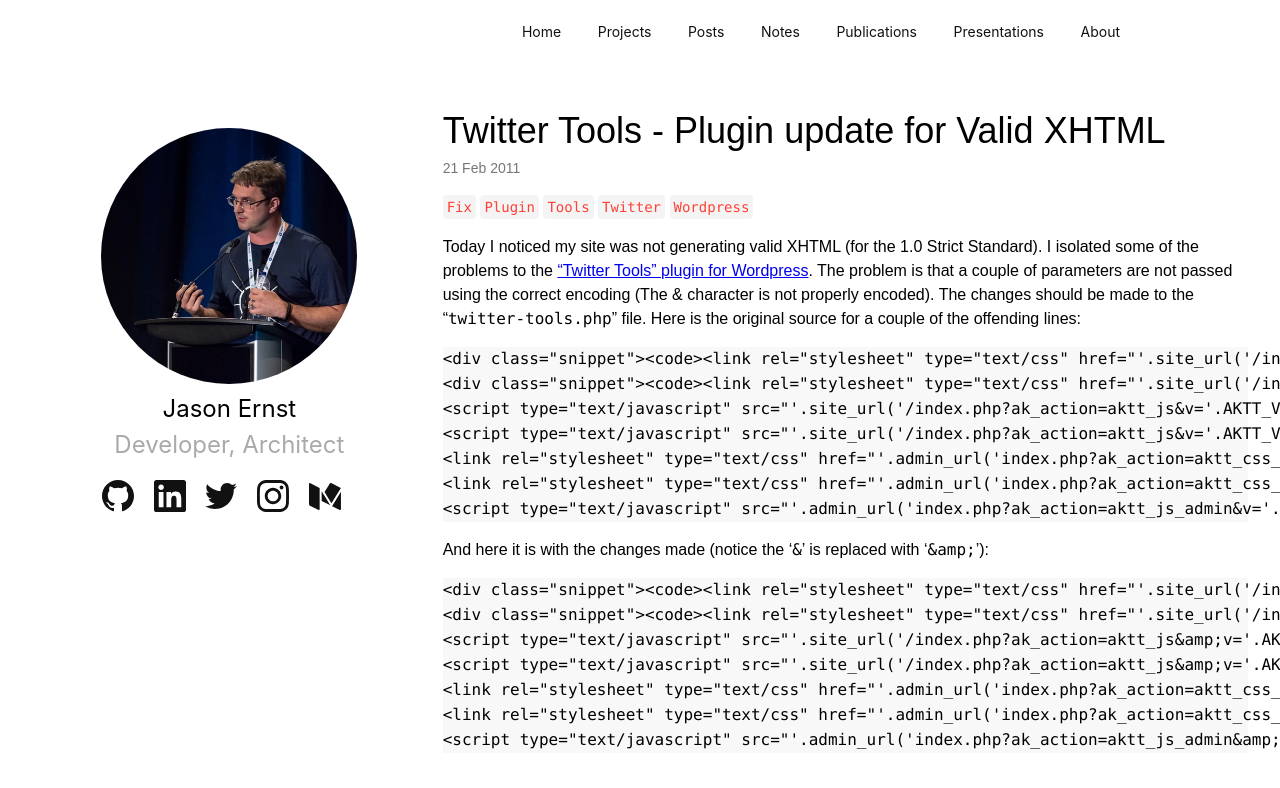
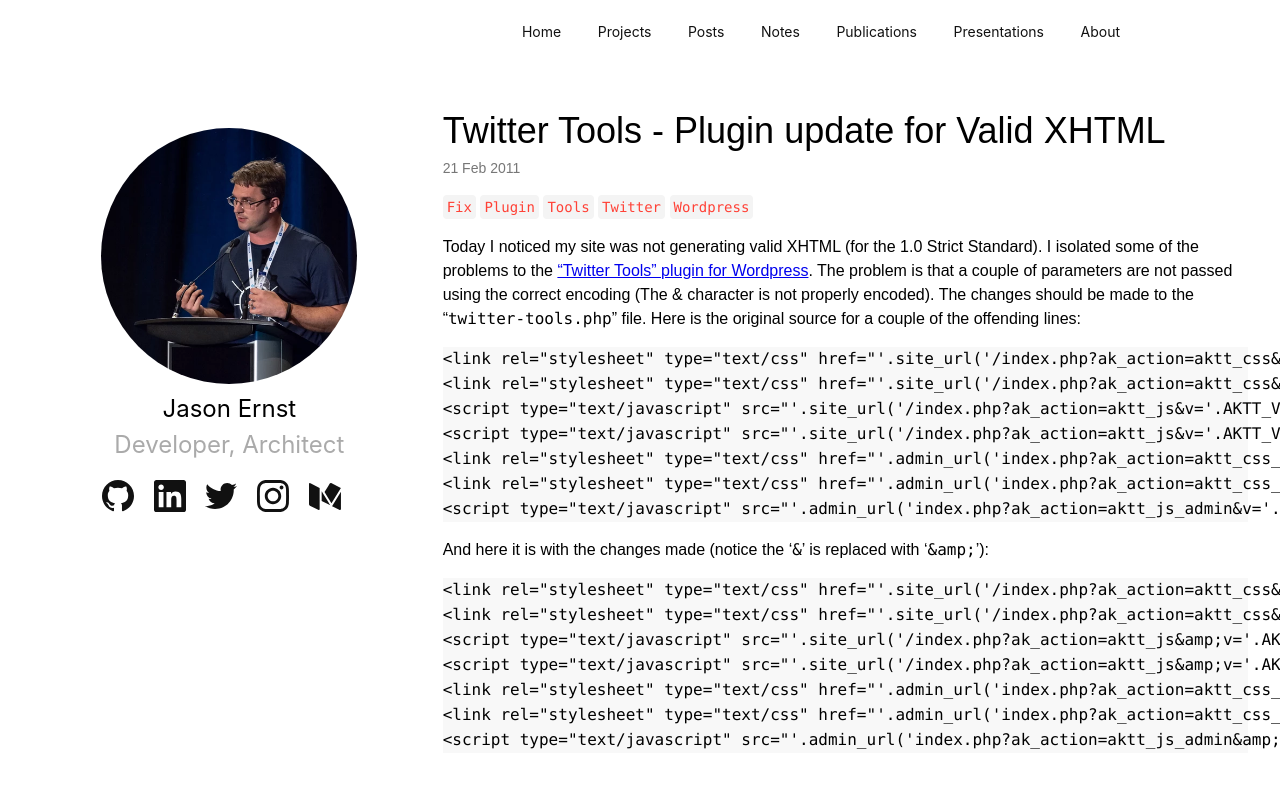
Before and after one commit to compscidr/old-compscidr.github.io, a Jekyll site: the page built from collections/_posts/2011-02-21-Twitter Tools-Plugin-update-for-Valid-XHTML.md, in a window 1280 px wide. Shown: the top 788 px of the page. Built offline with Jekyll 4.4.1, drawn with Linux system fonts in a browser that asks for light colours; nearby versions of some CDN libraries.

Commit message:
fixed the code in the example

````diff
--- a/collections/_posts/2011-02-21-Twitter Tools-Plugin-update-for-Valid-XHTML.md
+++ b/collections/_posts/2011-02-21-Twitter Tools-Plugin-update-for-Valid-XHTML.md
@@ -11,23 +11,23 @@
 Today I noticed my site was not generating valid XHTML (for the 1.0 Strict Standard). I isolated some of the problems to the ["Twitter Tools" plugin for Wordpress](https://crowdfavorite.com/wordpress/). The problem is that a couple of parameters are not passed using the correct encoding (The & character is not properly encoded). The changes should be made to the "```twitter-tools.php```" file. Here is the original source for a couple of the offending lines:
 
 ```
-<div class="snippet"><code><link rel="stylesheet" type="text/css" href="'.site_url('/index.php?ak_action=aktt_css&v='.AKTT_VERSION).'" />
-<div class="snippet"><code><link rel="stylesheet" type="text/css" href="'.site_url('/index.php?ak_action=aktt_css&v='.AKTT_VERSION).'" />
+<link rel="stylesheet" type="text/css" href="'.site_url('/index.php?ak_action=aktt_css&v='.AKTT_VERSION).'" />
+<link rel="stylesheet" type="text/css" href="'.site_url('/index.php?ak_action=aktt_css&v='.AKTT_VERSION).'" />
 <script type="text/javascript" src="'.site_url('/index.php?ak_action=aktt_js&v='.AKTT_VERSION).'"></script>
 <script type="text/javascript" src="'.site_url('/index.php?ak_action=aktt_js&v='.AKTT_VERSION).'"></script>
 <link rel="stylesheet" type="text/css" href="'.admin_url('index.php?ak_action=aktt_css_admin&v='.AKTT_VERSION).'" />
 <link rel="stylesheet" type="text/css" href="'.admin_url('index.php?ak_action=aktt_css_admin&v='.AKTT_VERSION).'" />
-<script type="text/javascript" src="'.admin_url('index.php?ak_action=aktt_js_admin&v='.AKTT_VERSION).'"></script></code></div>
+<script type="text/javascript" src="'.admin_url('index.php?ak_action=aktt_js_admin&v='.AKTT_VERSION).'"></script>
 ```
 
 And here it is with the changes made (notice the '```&```' is replaced with '```&amp;```'):
 
 ```
-<div class="snippet"><code><link rel="stylesheet" type="text/css" href="'.site_url('/index.php?ak_action=aktt_css&amp;v='.AKTT_VERSION).'" />
-<div class="snippet"><code><link rel="stylesheet" type="text/css" href="'.site_url('/index.php?ak_action=aktt_css&amp;v='.AKTT_VERSION).'" />
+<link rel="stylesheet" type="text/css" href="'.site_url('/index.php?ak_action=aktt_css&amp;v='.AKTT_VERSION).'" />
+<link rel="stylesheet" type="text/css" href="'.site_url('/index.php?ak_action=aktt_css&amp;v='.AKTT_VERSION).'" />
 <script type="text/javascript" src="'.site_url('/index.php?ak_action=aktt_js&amp;v='.AKTT_VERSION).'"></script>
 <script type="text/javascript" src="'.site_url('/index.php?ak_action=aktt_js&amp;v='.AKTT_VERSION).'"></script>
 <link rel="stylesheet" type="text/css" href="'.admin_url('index.php?ak_action=aktt_css_admin&amp;v='.AKTT_VERSION).'" />
 <link rel="stylesheet" type="text/css" href="'.admin_url('index.php?ak_action=aktt_css_admin&amp;v='.AKTT_VERSION).'" />
-<script type="text/javascript" src="'.admin_url('index.php?ak_action=aktt_js_admin&amp;v='.AKTT_VERSION).'"></script></code></div>
+<script type="text/javascript" src="'.admin_url('index.php?ak_action=aktt_js_admin&amp;v='.AKTT_VERSION).'"></script>
 ```
````
